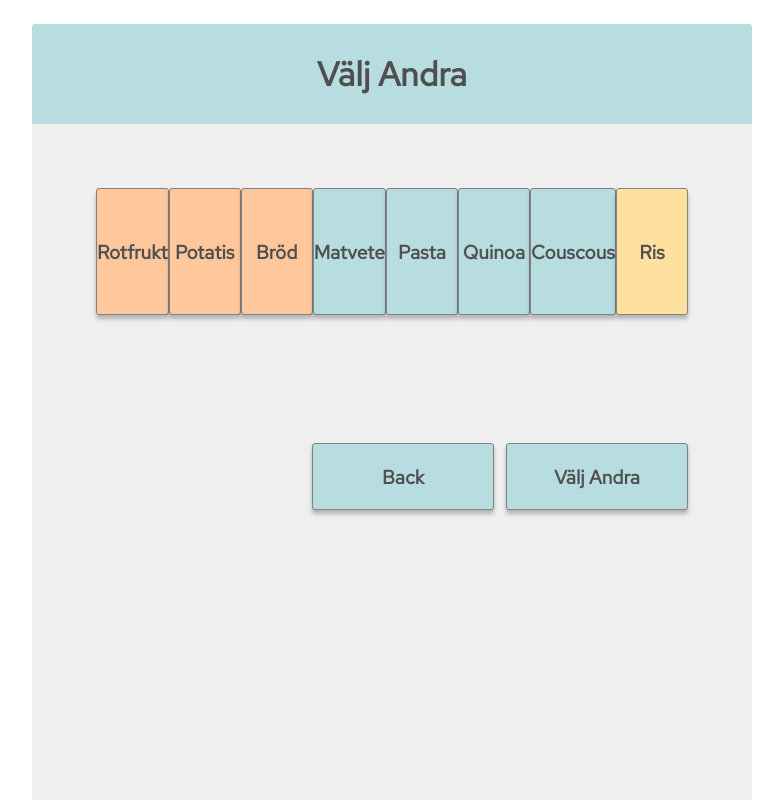
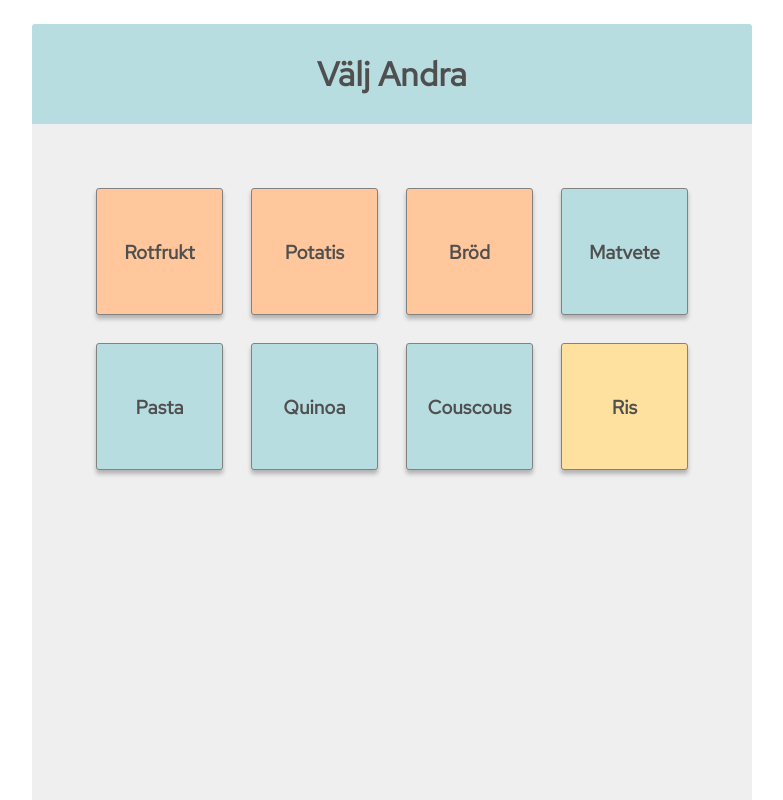
Before and after one commit to RealGobi/Project-X, a Next.js app: page /Choose-second in a window 1280 px wide. Shown: the top 800 px of the page, without its empty margins (248-1031 px from the left). Built offline with nearby package versions, Linux system fonts and the light colour scheme.

Commit message:
sassy fix

```diff
--- a/src/pages/Choose-second.js
+++ b/src/pages/Choose-second.js
@@ -11,7 +11,7 @@ export default function ChooseSecond() {
       <Header headLine="Välj Andra" />
       <Page>
         <span className="centerGrid">
-          <div className="select-button">
+          <div className="choose-button">
             <Button buttonText="Rotfrukt" color="persica" buttonType="square" />
             <Button buttonText="Potatis" color="persica" buttonType="square" />
             <Button buttonText="Bröd" color="persica" buttonType="square" />
```
